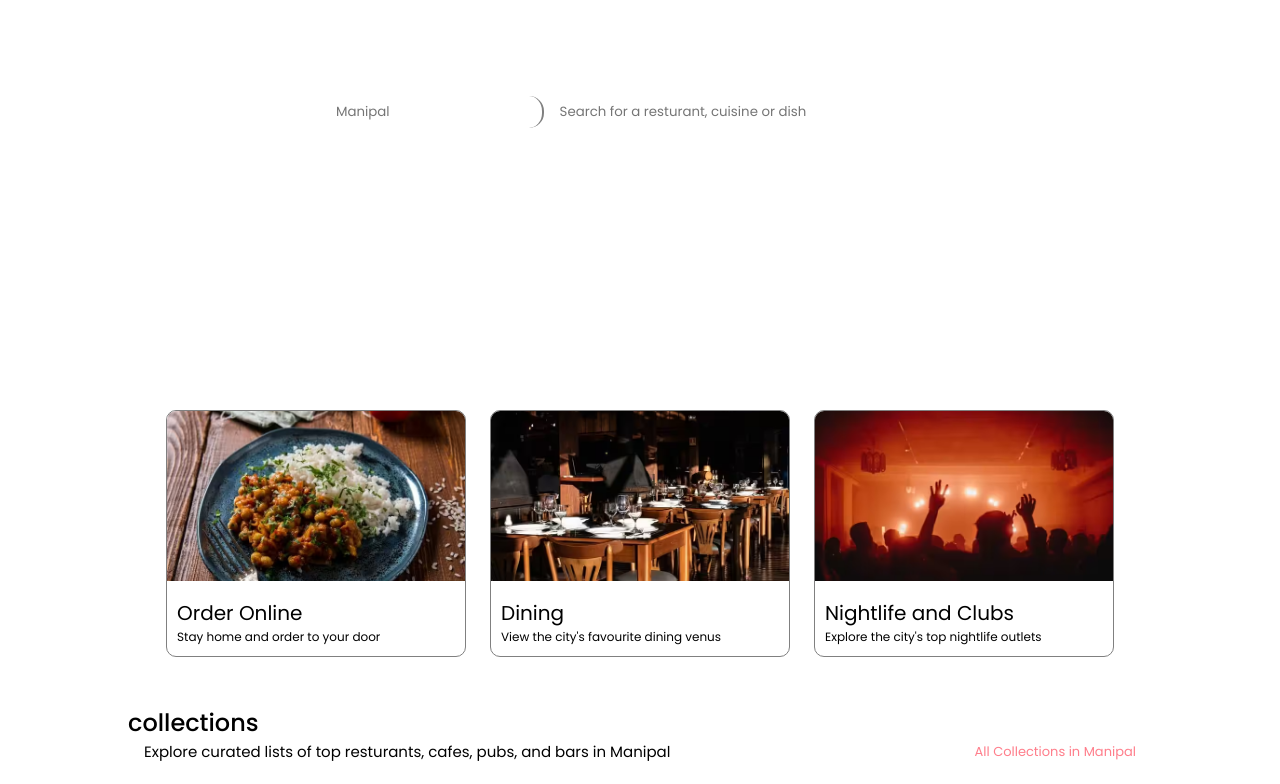
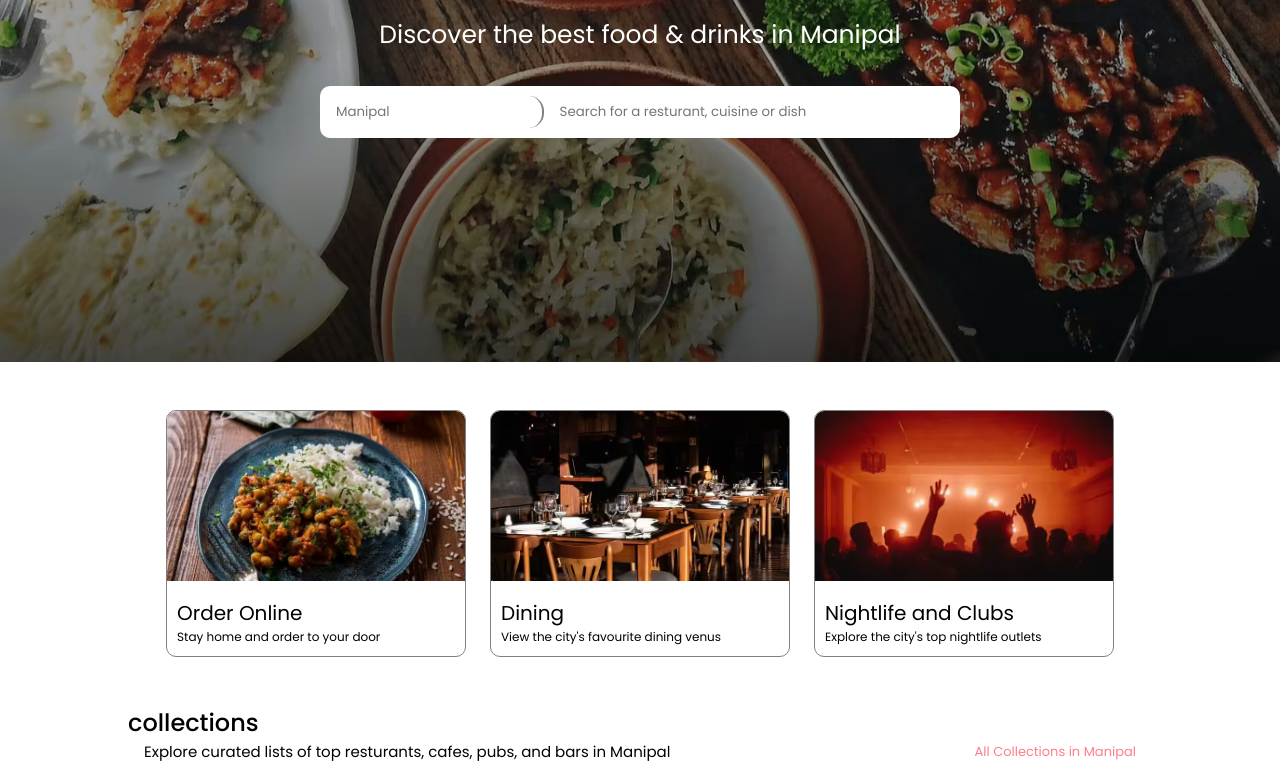
Before and after one commit to Nitheesh-Parkala/Zomato-Landing-Page-Clone, a plain HTML site: page index.html in a window 1280 px wide. Shown: the part 118-902 px from the top of the page. Drawn offline with Linux system fonts and the light colour scheme; the site is published under a folder, as on GitHub Pages, so addresses that start at the root find nothing.

Commit message:
setup container get_the_app

```diff
--- a/styles.css
+++ b/styles.css
@@ -6,7 +6,7 @@
 }
 
 .hero__section {
-    background-image: url(/images/heroSectionBackground.png);
+    background-image: url(./images/heroSectionBackground.png);
     min-height: 60vh;
     background-size: cover;
     background-position: center;
```
